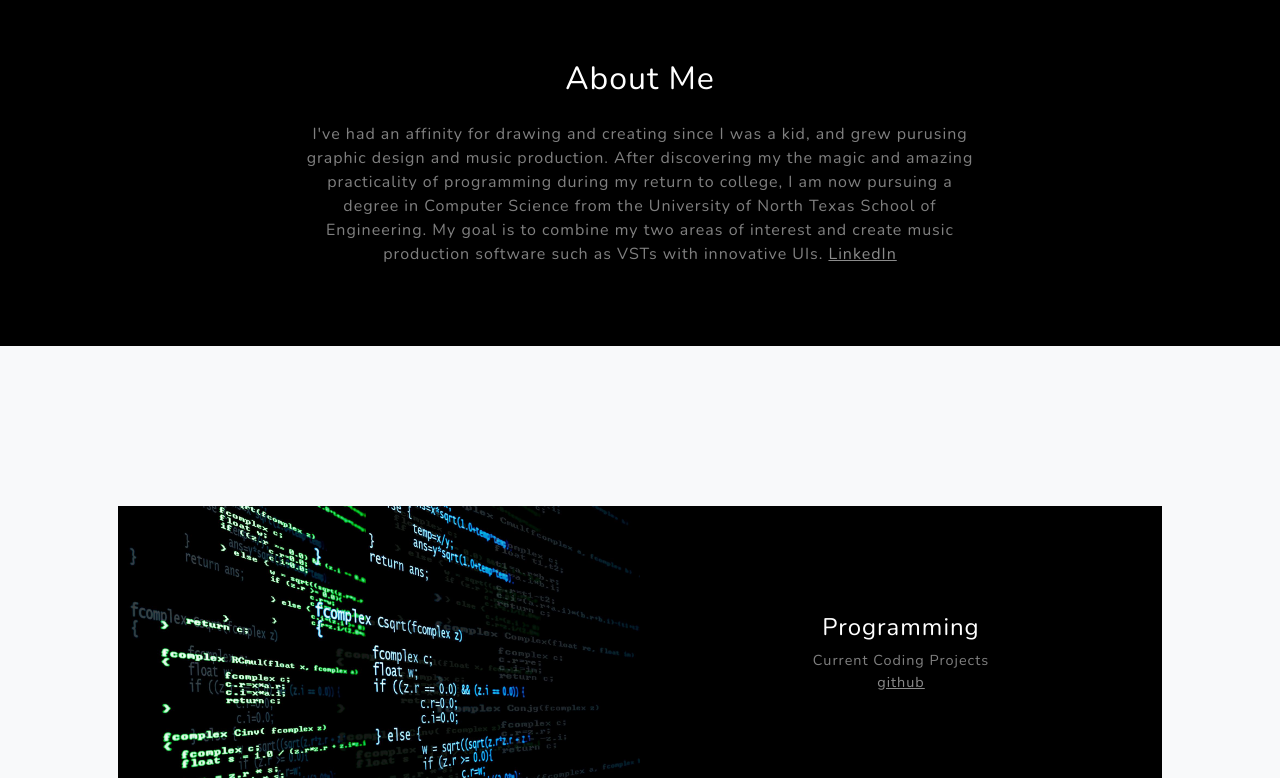
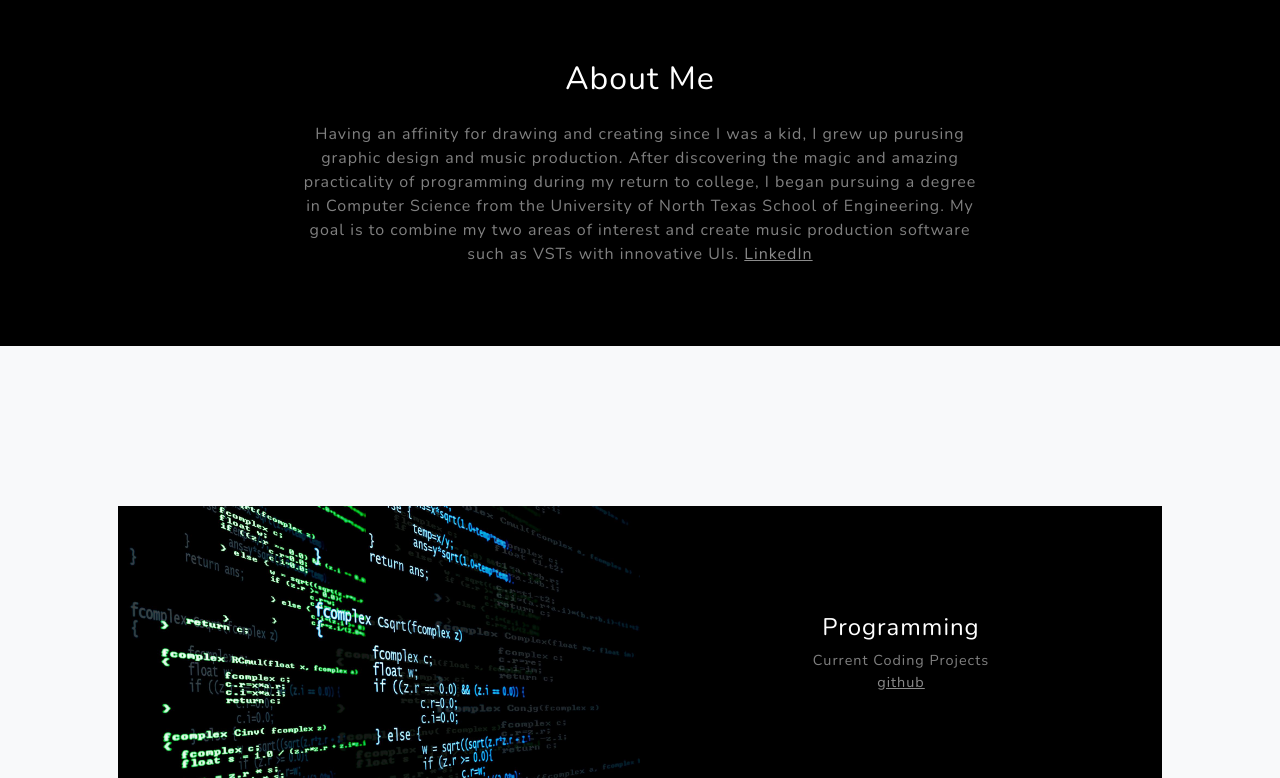
Before and after one commit to kyl3p3tri3/make-a-website, a plain HTML site: page index.html in a window 1280 px wide. Shown: the part 900-1678 px from the top of the page. Drawn offline with nearby package versions, Linux system fonts and the light colour scheme.

Commit message:
fixed typos

```diff
--- a/index.html
+++ b/index.html
@@ -52,9 +52,9 @@
                     <div class="col-lg-8">
                         <h2 class="text-white mb-4">About Me</h2>
                         <p class="text-white-50">
-                            I've had an affinity for drawing and creating since I was a kid, and grew purusing graphic design and music production.
-                            After discovering my the magic and amazing practicality of programming during my return to college,
-                            I am now pursuing a degree in Computer Science from the University of North Texas School of Engineering.
+                            Having an affinity for drawing and creating since I was a kid, I grew up purusing graphic design and music production.
+                            After discovering the magic and amazing practicality of programming during my return to college,
+                            I began pursuing a degree in Computer Science from the University of North Texas School of Engineering.
                             My goal is to combine my two areas of interest and create music production software such as VSTs with innovative UIs.
                             <a href="https://linkedin.com/kylepetrie">LinkedIn</a>
                         </p>
```
